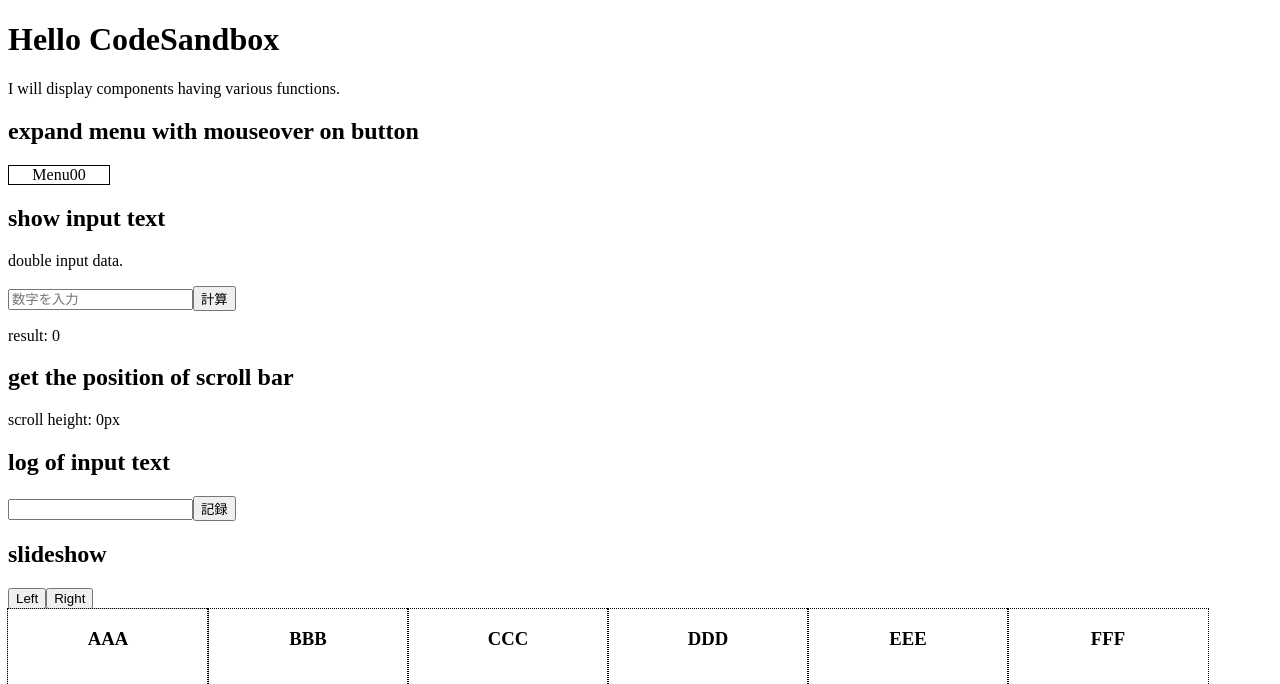
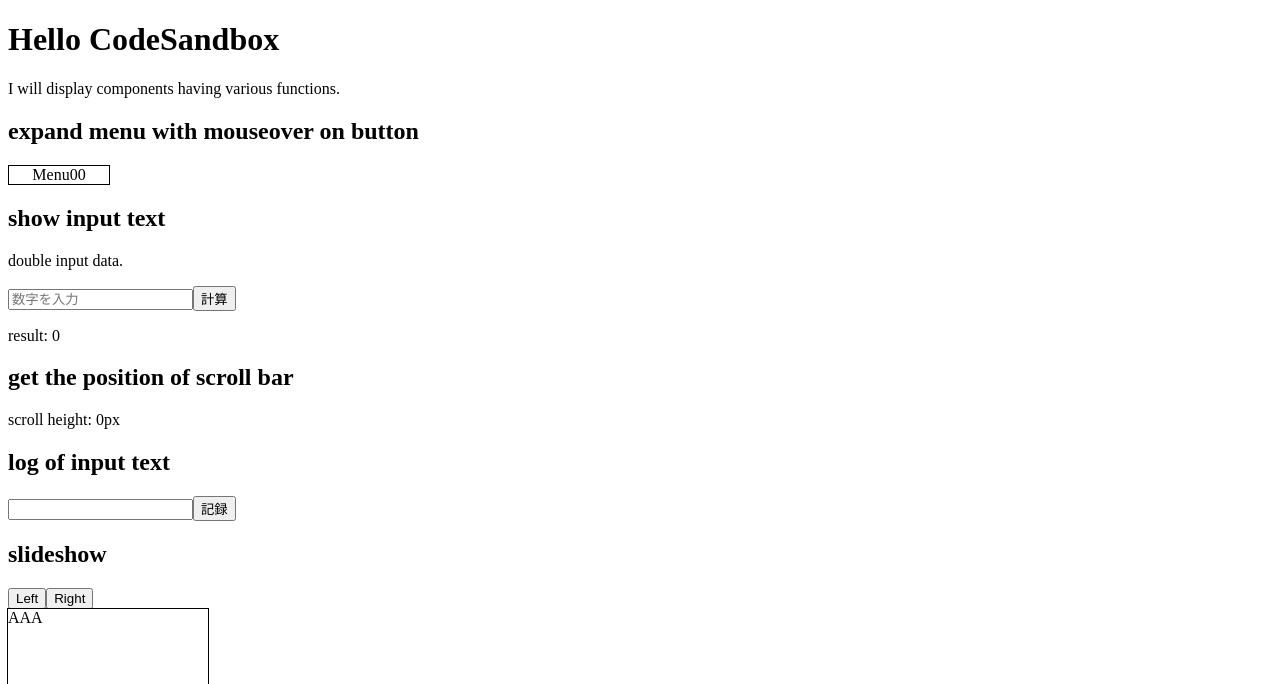
Before and after one commit to num4yo3/react-practice, a React (Create React App) app: page / in a window 1280 px wide. Shown: the top 684 px of the page. Built offline with nearby package versions, Linux system fonts and the light colour scheme.

Commit message:
CSSトランジッションでスライドショー

```diff
--- a/src/App.js
+++ b/src/App.js
@@ -1,4 +1,5 @@
 import { useState } from "react";
+import { TransitionGroup, CSSTransition } from "react-transition-group";
 import "./styles.css";
 import { Menu } from "./components/Menu";
 import { DoubleButton } from "./components/DoubleButton";
@@ -15,11 +16,12 @@ export const App = () => {
   });
   const [sliderIndex, setSliderIndex] = useState(0);
   const onClickLeft = () => {
-    setSliderIndex((sliderIndex + 2) % 3);
+    setSliderIndex((sliderIndex + 3) % 4);
   };
   const onClickRight = () => {
-    setSliderIndex((sliderIndex + 1) % 3);
+    setSliderIndex((sliderIndex + 1) % 4);
   };
+  const sliderImage = ["AAA", "BBB", "CCC", "DDD"];
 
   return (
     <>
@@ -34,6 +36,7 @@ export const App = () => {
       <div>scroll height: {scrollheight}px</div>
       <h2>log of input text</h2>
       <LogComment />
+
       <h2>slideshow</h2>
       <button type="button" onClick={onClickLeft}>
         Left
@@ -41,39 +44,12 @@ export const App = () => {
       <button type="button" onClick={onClickRight}>
         Right
       </button>
-      <div className="slider-wrap">
-        <ul className="slider">
-          <li id="slider-item">
-            <div>
-              <h3>AAA</h3>
-            </div>
-          </li>
-          <li>
-            <div>
-              <h3>BBB</h3>
-            </div>
-          </li>
-          <li>
-            <div>
-              <h3>CCC</h3>
-            </div>
-          </li>
-          <li>
-            <div>
-              <h3>DDD</h3>
-            </div>
-          </li>
-          <li>
-            <div>
-              <h3>EEE</h3>
-            </div>
-          </li>
-          <li>
-            <div>
-              <h3>FFF</h3>
-            </div>
-          </li>
-        </ul>
+      <div>
+        <TransitionGroup className="slider-wrap">
+          <CSSTransition key={sliderIndex} className="slide" timeout={1500}>
+            <div className="main">{sliderImage[sliderIndex]}</div>
+          </CSSTransition>
+        </TransitionGroup>
       </div>
     </>
   );
--- a/src/index.js
+++ b/src/index.js
@@ -1,5 +1,4 @@
 import ReactDOM from "react-dom";
-
 import { App } from "./App";
 
 ReactDOM.render(<App />, document.getElementById("root"));
--- a/src/styles.css
+++ b/src/styles.css
@@ -7,38 +7,35 @@
   background-color: yellow;
 }
 .slider-wrap {
+  display: flex;
   position: relative;
   width: 200px;
   height: 100px;
   outline: solid 1px black;
   /* overflow: hidden; */
 }
-.slider {
-  display: flex;
+.main {
   position: absolute;
-  list-style: none;
-  top: 0px;
-  left: 0px;
-  margin: 0px;
-  padding: 0px;
-  width: 100%;
-  height: 100%;
-  outline: solid 1px silver;
+  /* top: 0;
+  left: 0;
+  right: 0;
+  bottom: 0; */
+  width: 100px;
+  height: 80px;
+  outline: solid 2px red;
 }
 
-.slider li {
-  /* display:flex; */
-  position: relative;
-  margin: 0px;
-  padding: 0px;
-  width: 200px;
-  height: 100px;
-  outline: dotted 1px black;
-  transform: translate(0px, 0px);
-  text-align: center;
+.slide-enter {
+  transform: translateX(100%);
 }
-
-.slider div {
-  width: 200px;
-  height: 100px;
+.slide-enter-active {
+  transform: translateX(0%);
+  transition: transform 1500ms ease-in-out;
 }
+.slide-exit {
+  transform: translateX(0%);
+}
+.slide-exit-active {
+  transform: translateX(-100%);
+  transition: transform 1500ms ease-in-out;
+}
```
Also changed, not shown: package.json (+12 -3 lines).
